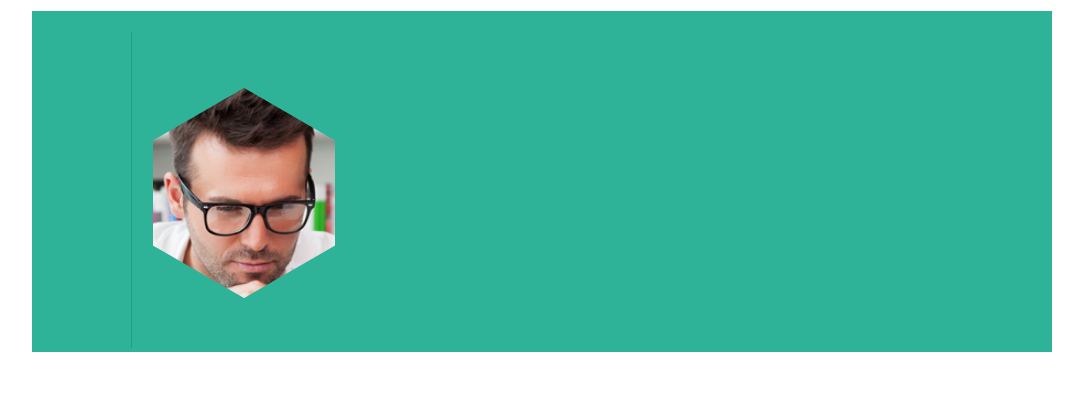
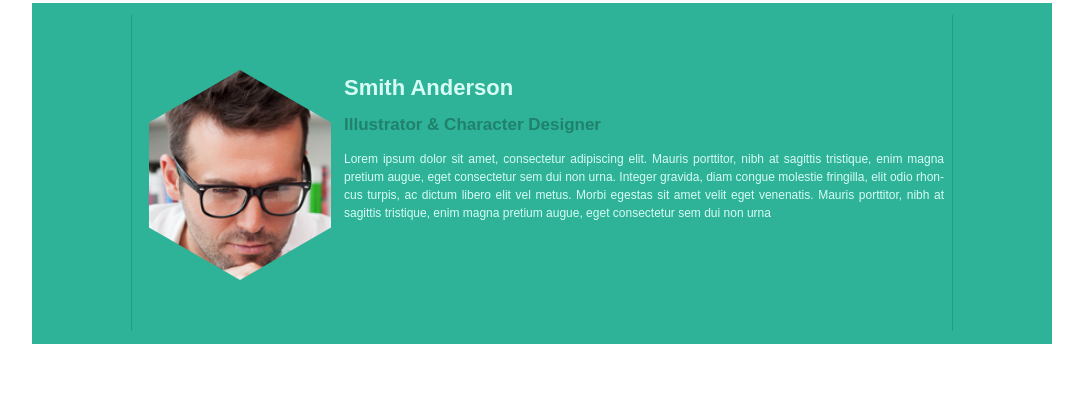
Before and after one commit to AlesyaSA/hexal, a plain HTML site: page hexal.html in a window 1280 px wide. Shown: the part 803-1199 px from the top of the page, without its empty margins (98-1181 px from the left). Drawn offline with Linux system fonts and the light colour scheme.

Commit message:
hexal/add:main-text

```diff
--- a/hexal.html
+++ b/hexal.html
@@ -159,12 +159,19 @@
   </article>
 
   <main>
-<div class="left-line-main"></div>
+    <div class="content">
+
       <div class="smith-pic">
         <div class="hexagon hexagon2">
           <div class="hexagon-in1">
             <div class="hexagon-in2" style="background-image: url(assets/img/Smith.png);">
             </div>
+          </div>
+        </div>
+        <div class="text-container">
+          <h1>Smith Anderson</h1>
+          <h2>Illustrator & Character Designer</h2>
+          <p>Lorem ipsum dolor sit amet, consectetur adipiscing elit. Mauris porttitor, nibh at sagittis tristique, enim magna pretium augue, eget consectetur sem dui non urna. Integer gravida, diam congue molestie fringilla, elit odio rhon-cus turpis, ac dictum libero elit vel metus. Morbi egestas sit amet velit eget venenatis. Mauris porttitor, nibh at sagittis tristique, enim magna pretium augue, eget consectetur sem dui non urna</p>
         </div>
       </div>
     </div>
--- a/style.css
+++ b/style.css
@@ -1,6 +1,8 @@
-.body {
+body {
   padding: 0;
   margin: 0;
+  font-family: "sans-serif", Arial, sans-serif;
+  text-align: justify;
 }
 
 header {
@@ -12,7 +14,7 @@ header {
 }
 
 nav ul {
-  width: 430px;
+  width: 431px;
   margin: 0 auto;
   padding: 0;
   list-style: none;
@@ -30,7 +32,6 @@ nav li {
 }
 
 nav a {
-  font-family: "sans-serif", Arial, sans-serif;
   text-transform: uppercase;
   font-size: 8px;
   color: #ebebeb;
@@ -124,7 +125,6 @@ nav a:hover {
   -o-transform: rotate(120deg);
   -ms-transform: rotate(120deg);
   transform: rotate(120deg);
-
 }
 
 .hexagon-in1 {
@@ -198,26 +198,31 @@ nav a:hover {
 .third-line {
   bottom: 75px;
 }
-.slider-buttons{
-  padding-left:30px;
+
+.slider-buttons {
+  padding-left: 30px;
   cursor: default;
 }
-.page{
+
+.page {
   height: 6px;
   width: 6px;
   background-color: #ddd2c5;
   display: inline-block;
-  margin:0;
+  margin: 0;
 }
-.page:hover{
+
+.page:hover {
   background-color: #8b8784;
 }
-.bottom-line{
+
+.bottom-line {
   width: 960px;
   height: 1px;
   background-color: #e4e9eb;
   margin: 11px auto;
 }
+
 article {
   padding: 0px;
   padding-top: 63px;
@@ -232,20 +237,49 @@ main {
   height: 341px;
   background-color: #2eb398;
 }
-.left-line-main{
+
+.content {
   position: relative;
-  display: inline-block;
+  width: 820px;
   height: 316px;
-  width: 99px;
+  margin: 0 auto;
+  top: 12px;
+  border-left: 1px solid #219d84;
   border-right: 1px solid #219d84;
-  margin-top: 13px;
 }
-main .smith-pic{
+
+main .smith-pic {
   height: 600px;
-margin-top: 67px;
+  margin-top: 45px;
   margin-left: 17px;
   position: relative;
   display: inline-block;
-vertical-align: middle;
 
 }
+
+.text-container {
+  width: 600px;
+  height: auto;
+  display: inline-block;
+  position: relative;
+  margin-left: 195px;
+}
+
+.text-container h1 {
+  font-size: 22px;
+  color: rgba(215, 252, 245, 255);
+}
+
+.text-container h2 {
+  font-size: 17px;
+  color: rgba(32, 129, 109, 255);
+}
+
+.text-container p {
+  font-size: 12px;
+  color: rgba(215, 252, 245, 255);
+  text-align: justify;
+  text-align-last: left;
+  line-height: 1.5em;
+
+}
```
Lines whose indentation alone changed are shown as unchanged.
